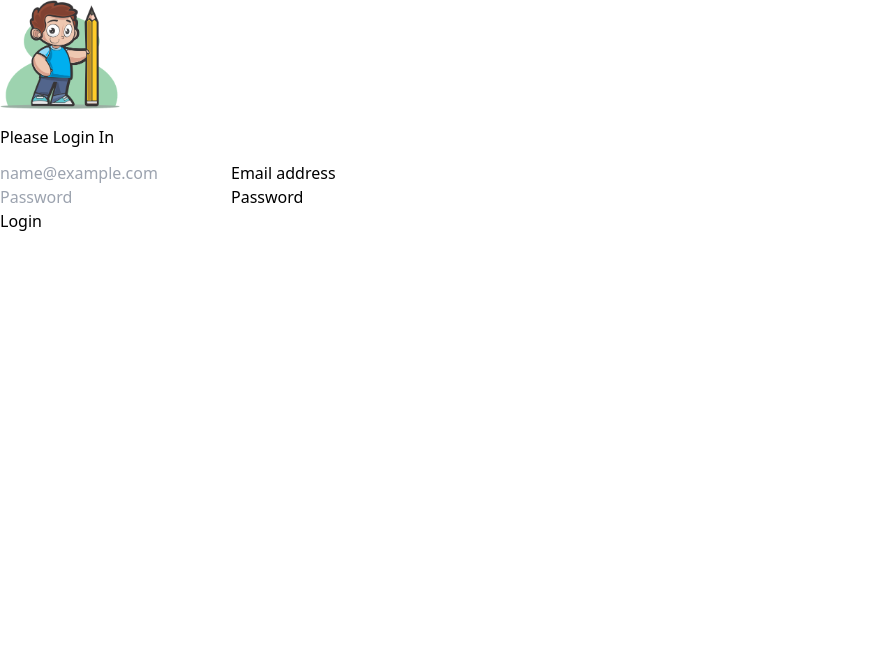
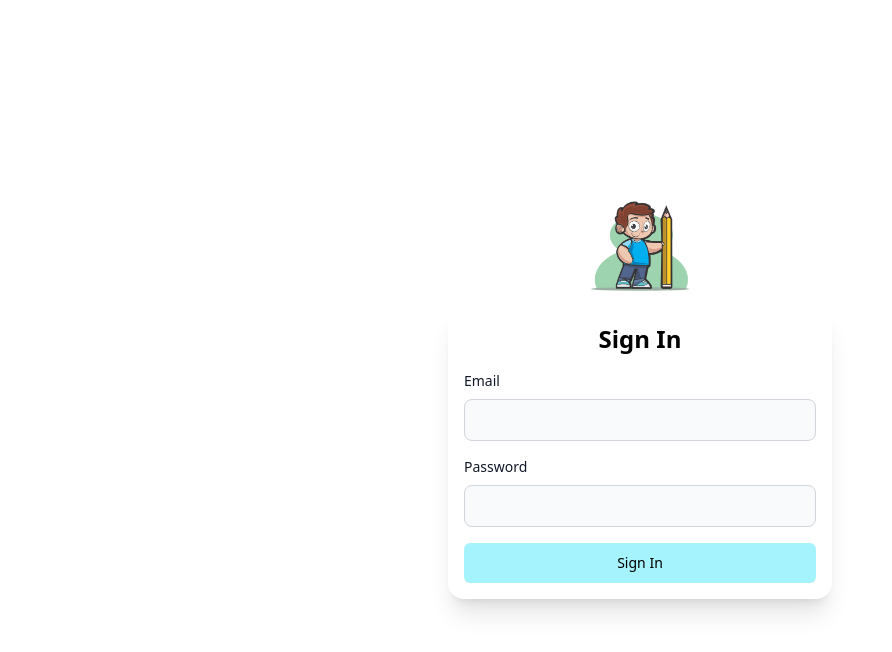
Before and after one commit to SodaraSou/Student-App-Web, a React (Create React App) app: page /signin in a window 1280 px wide. Shown: the top 652 px of the page, without its empty margins (0-892 px from the left). Built offline with nearby package versions, Linux system fonts and the light colour scheme.

Commit message:
Finished signin page

```diff
--- a/src/pages/SignIn.jsx
+++ b/src/pages/SignIn.jsx
@@ -2,7 +2,7 @@ import { useState } from "react";
 import { useNavigate } from "react-router-dom";
 import { signInWithEmailAndPassword } from "firebase/auth";
 import { auth } from "../firebase.config";
-import test from "../components/assets/splash.png";
+import Logo from "../components/assets/splash.png";
 function SignIn() {
   const [formData, setFormData] = useState({
     email: "",
@@ -34,34 +34,49 @@ function SignIn() {
 
   return (
     <>
-      <form className="form-signin" onSubmit={onsubmit}>
-        <img className="mb-4" src={test} alt="" width="120" height="100" />
-        <h1 className="h3 mb-3 fw-normal">Please Login In</h1>
-
-        <div className="form-floating w-100">
+      <div className="min-h-screen flex flex-col justify-center items-center gap-4 p-4 md:p-0">
+        <img src={Logo} alt="Logo" width={100} height={100} />
+        <div className="w-full md:w-96 h-auto shadow-xl rounded-2xl">
+          <h1 className="text-2xl font-semibold p-4 text-center">Sign In</h1>
+          <form className="px-4" onSubmit={onsubmit}>
+            <div className="mb-4">
+              <label
+                htmlFor="email"
+                className="block mb-2 text-sm font-medium text-gray-900 dark:text-white"
+              >
+                Email
+              </label>
               <input
                 type="email"
-            className="form-control"
+                name="email"
                 id="email"
-            placeholder="name@example.com"
+                className="bg-gray-50 border border-gray-300 text-gray-900 sm:text-sm rounded-lg focus:ring-primary-600 focus:border-primary-600 block w-full p-2.5 dark:bg-gray-700 dark:border-gray-600 dark:placeholder-gray-400 dark:text-white dark:focus:ring-blue-500 dark:focus:border-blue-500"
+                required=""
                 onChange={onChange}
               />
-          <label htmlFor="floatingInput">Email address</label>
             </div>
-        <div className="form-floating w-100">
+            <div className="mb-4">
+              <label
+                htmlFor="password"
+                className="block mb-2 text-sm font-medium text-gray-900 dark:text-white"
+              >
+                Password
+              </label>
               <input
                 type="password"
-            className="form-control"
+                name="password"
                 id="password"
-            placeholder="Password"
+                className="bg-gray-50 border border-gray-300 text-gray-900 sm:text-sm rounded-lg focus:ring-primary-600 focus:border-primary-600 block w-full p-2.5 dark:bg-gray-700 dark:border-gray-600 dark:placeholder-gray-400 dark:text-white dark:focus:ring-blue-500 dark:focus:border-blue-500"
+                required=""
                 onChange={onChange}
               />
-          <label htmlFor="floatingPassword">Password</label>
             </div>
-        <button className="w-100 btn btn-lg btn-primary" type="submit">
-          Login
+            <button className="text-sm font-medium w-full bg-cyan py-2.5 rounded-md mb-4">
+              Sign In
             </button>
           </form>
+        </div>
+      </div>
     </>
   );
 }
```
Lines whose indentation alone changed are shown as unchanged.
